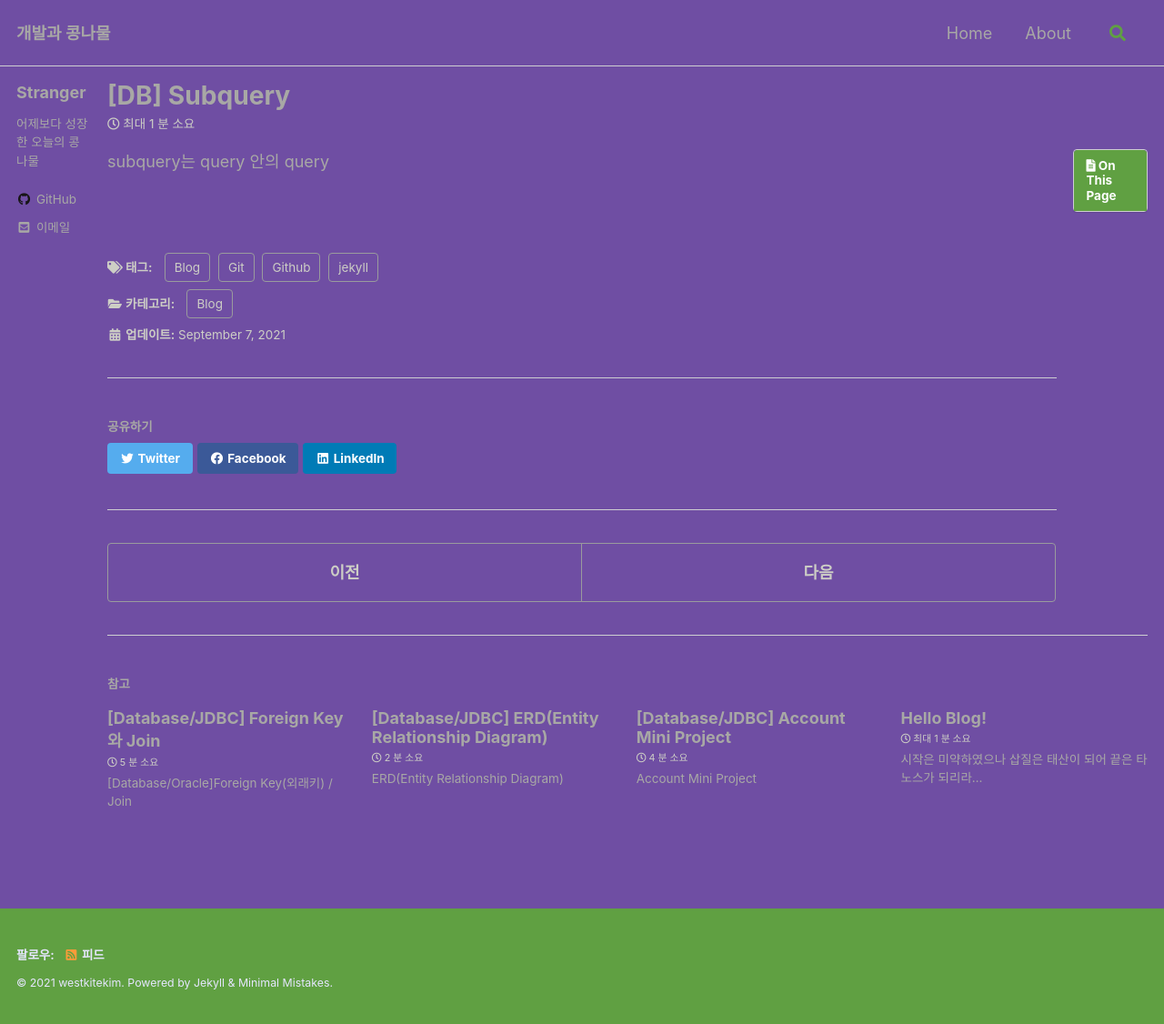
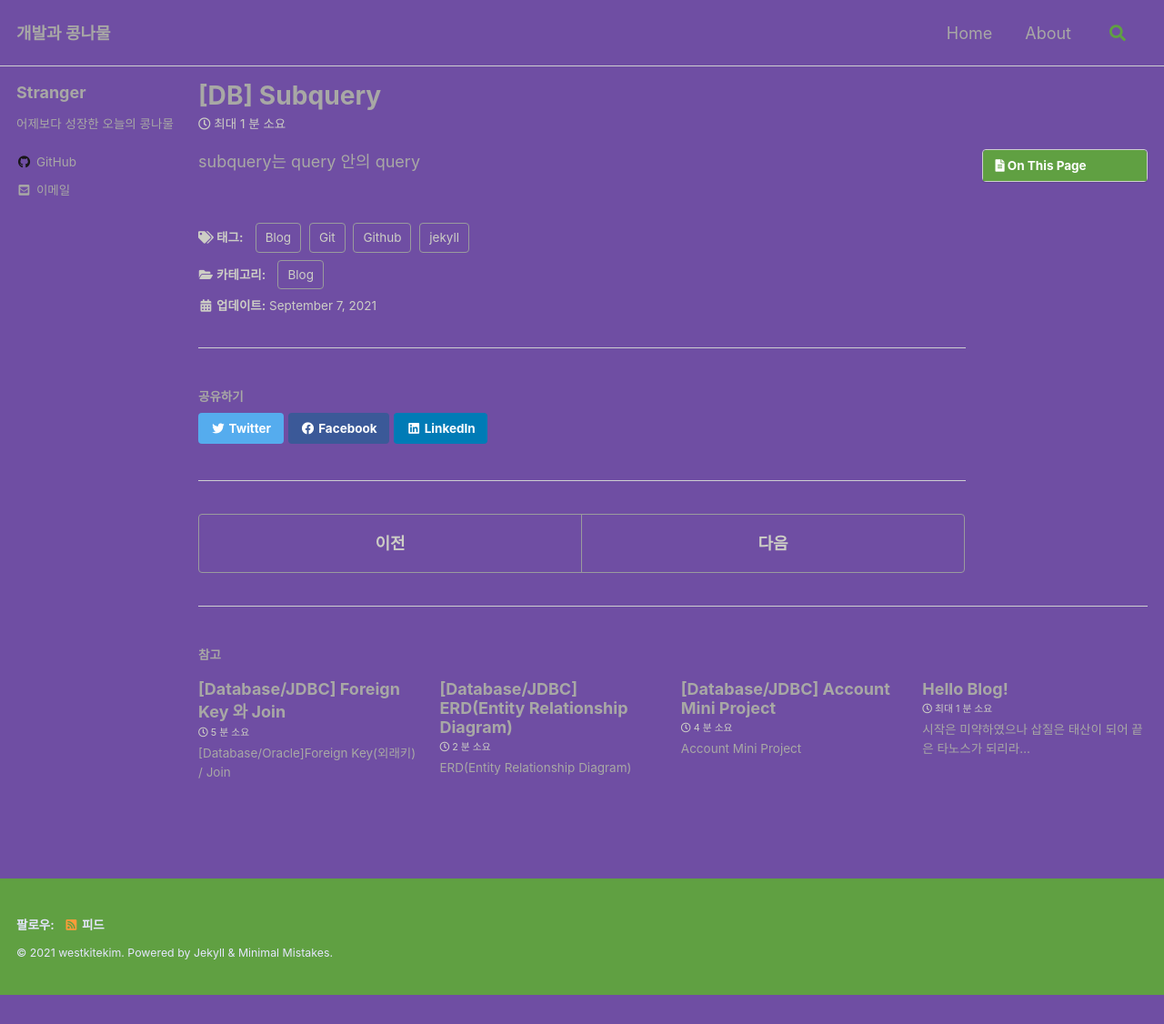
Before and after one commit to westkitekim/westkitekim.github.io, a Jekyll site: the page built from _posts/2021-09-07-[DB}-Subquery.md, in a window 1280 px wide. Shown: the whole page at 91% size. Built offline with Jekyll 4.4.1, drawn with Linux system fonts in a browser that asks for light colours; cached includes are drawn as plain includes; after the commit the page ends 1094 px from its top, so only the background shows below that.

Commit message:
width updateㅠㅠ

```diff
--- a/_sass/minimal-mistakes/_variables.scss
+++ b/_sass/minimal-mistakes/_variables.scss
@@ -157,7 +157,7 @@
 
 $right-sidebar-width-narrow: 100px !default;
    // default 200px
-$right-sidebar-width: 100px !default;
+$right-sidebar-width: 200px !default;
    // default 300px
 $right-sidebar-width-wide: 250px !default;
    // default 400px
```
